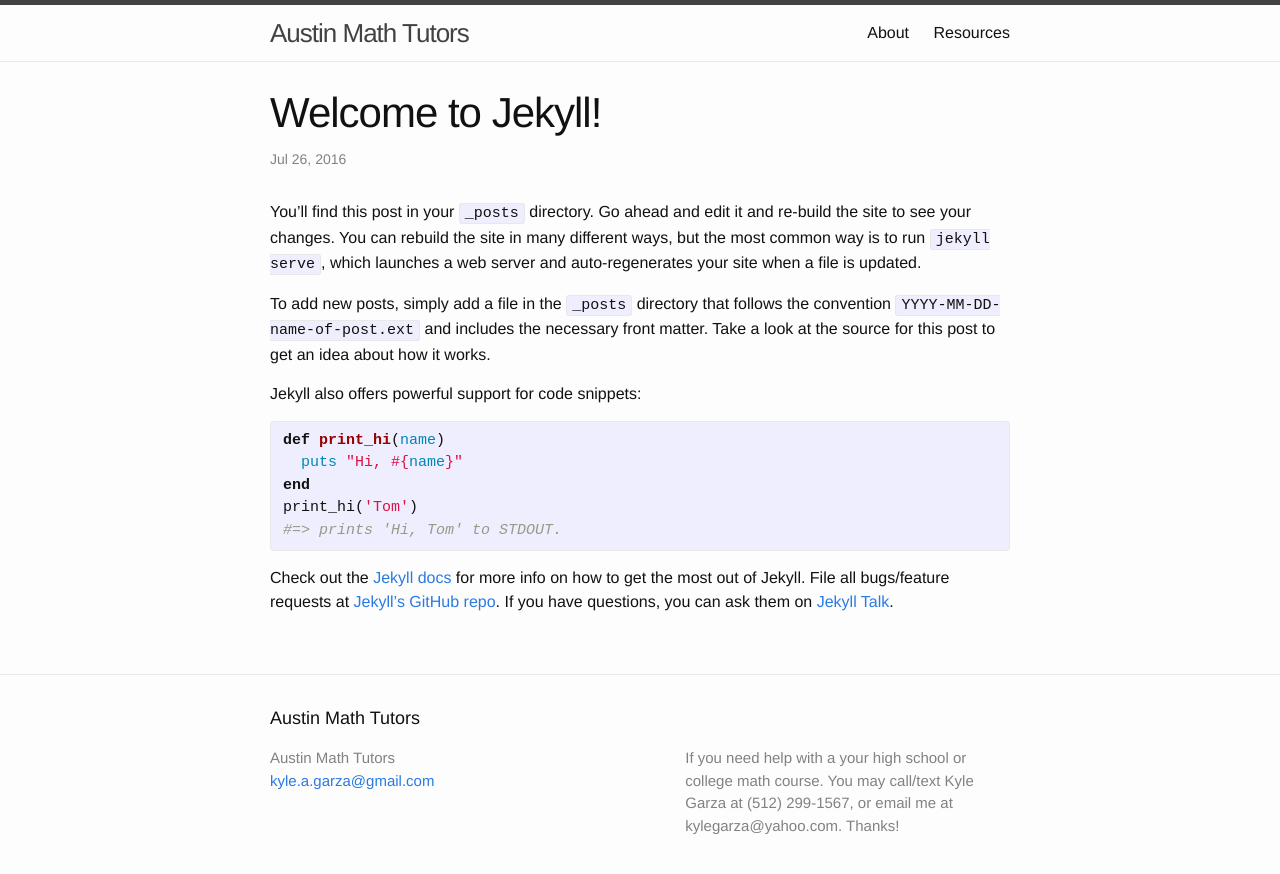
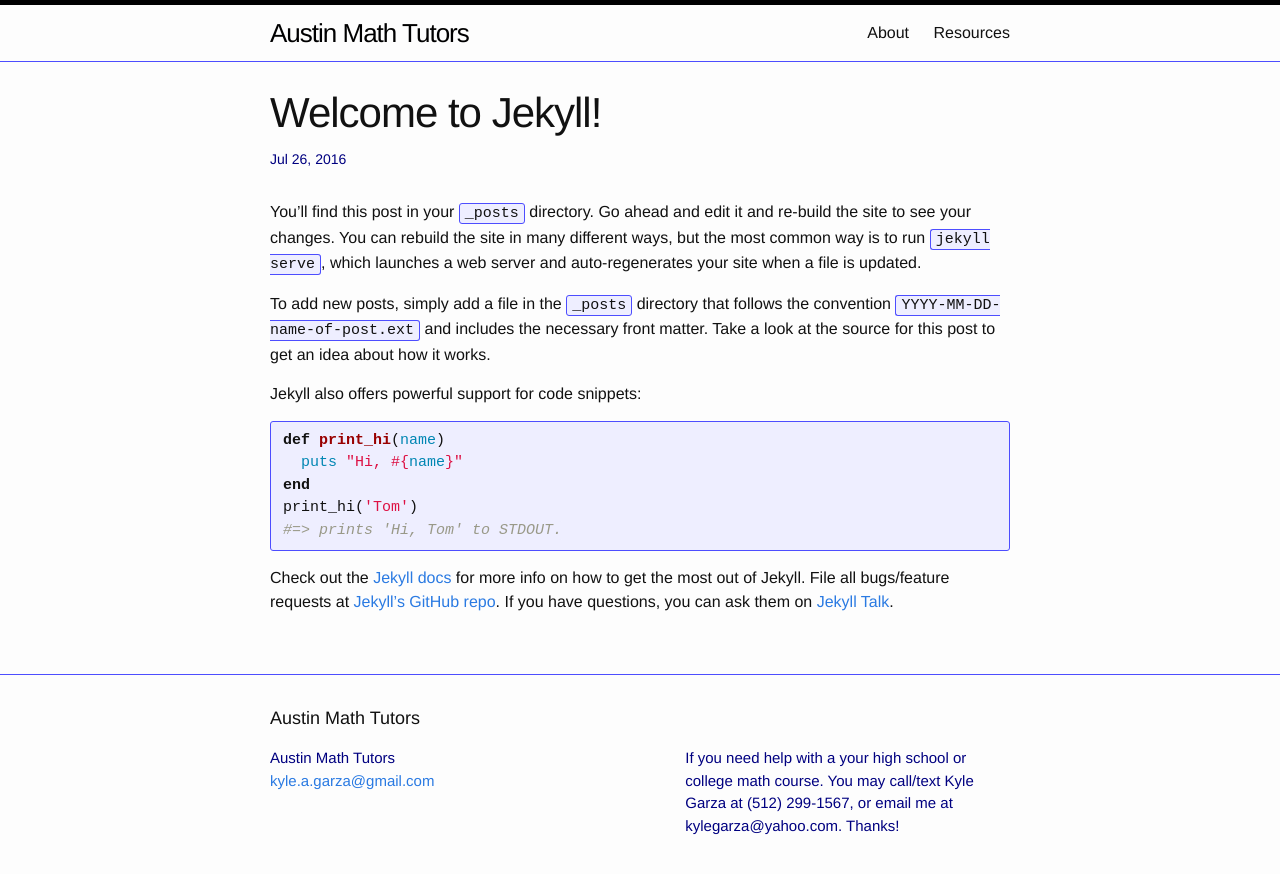
Before and after one commit to Sarzu/Sarzu.github.io, a Jekyll site: the page built from _posts/2016-07-26-welcome-to-jekyll.markdown, in a window 1280 px wide. Shown: the top 874 px of the page. Built offline with Jekyll 4.4.1, drawn with Linux system fonts in a browser that asks for light colours.

Commit message:
changed grey to blue

```diff
--- a/css/main.scss
+++ b/css/main.scss
@@ -18,7 +18,7 @@ $text-color:       #111;
 $background-color: #fdfdfd;
 $brand-color:      #2a7ae2;
 
-$grey-color:       #828282;
+$grey-color:       #000080;
 $grey-color-light: lighten($grey-color, 40%);
 $grey-color-dark:  darken($grey-color, 25%);
 
```
